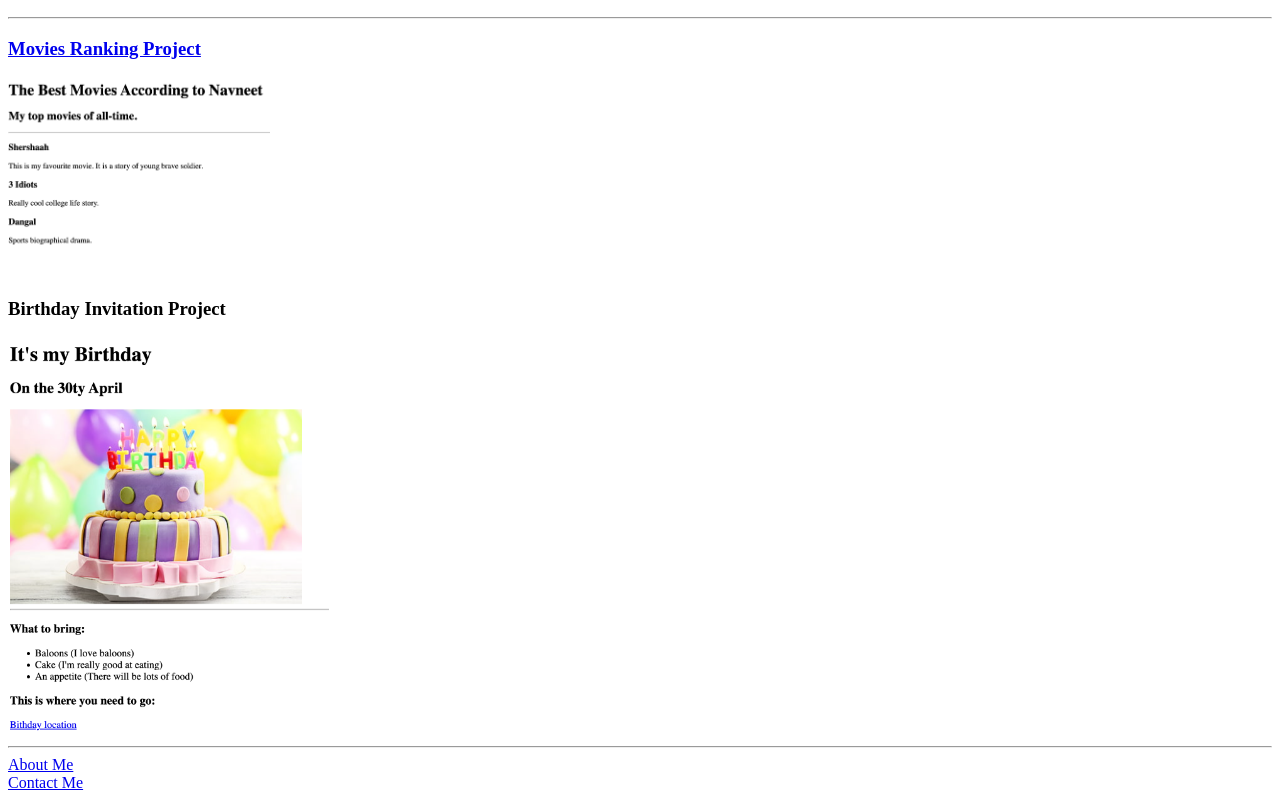
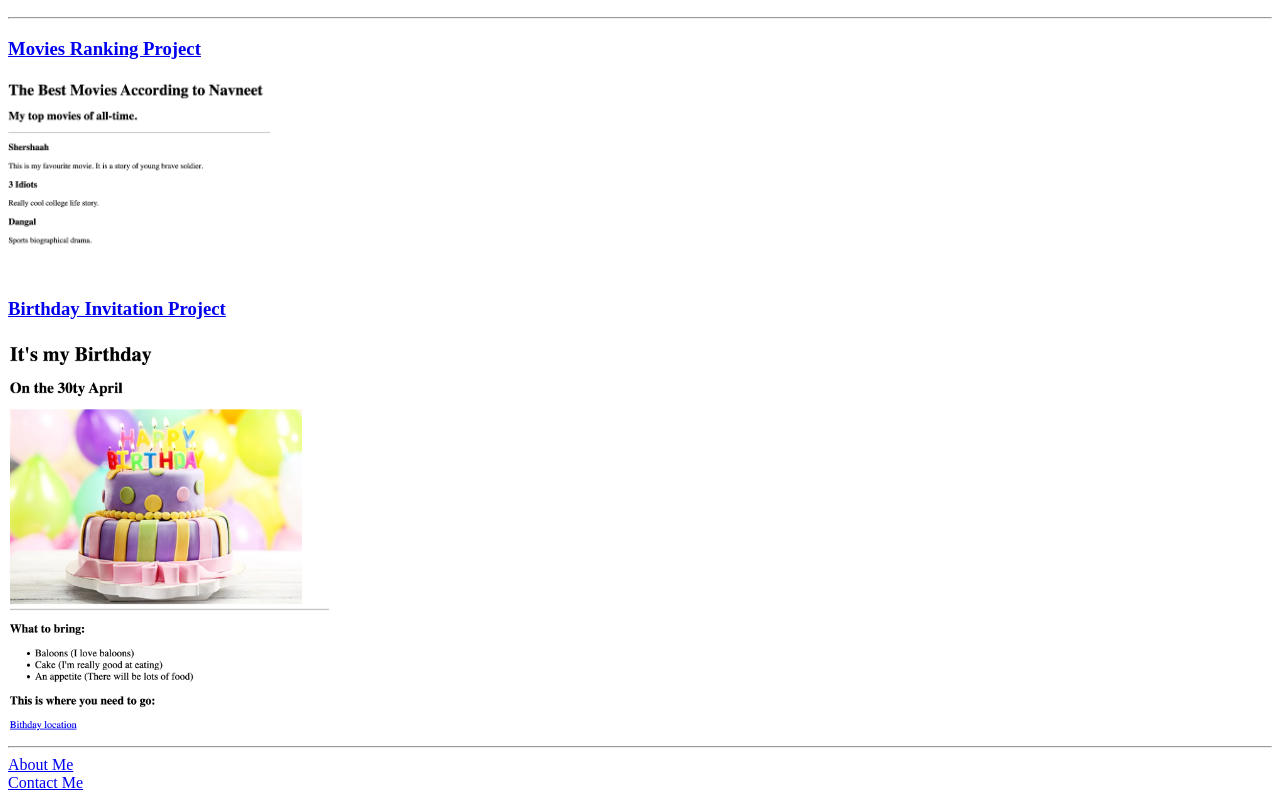
Before and after one commit to navneet-zone/html-potfolio, a plain HTML site: page index.html in a window 1280 px wide. Shown: the part 96-896 px from the top of the page. Drawn offline with Linux system fonts and the light colour scheme.

Commit message:
Update index.html

```diff
--- a/index.html
+++ b/index.html
@@ -10,7 +10,7 @@
 		<hr/>
 		<h3><a href="./public/movie-ranking.html">Movies Ranking Project</a></h3>
 		<img src="./assets/images/Movie.png" height="200" alt=" My favourite movies names"/>
-		<h3><a href="./public/birthday-invite.html"></a>Birthday Invitation Project</h3>
+		<h3><a href="./public/birthday-invite.html">Birthday Invitation Project</a></h3>
 		<img src="./assets/images/Birthday.png" height="400" alt=" My Birthday Invitation Details"/>
 		<hr/>
 		<a href="./public/about.html">About Me</a><br/>
```
